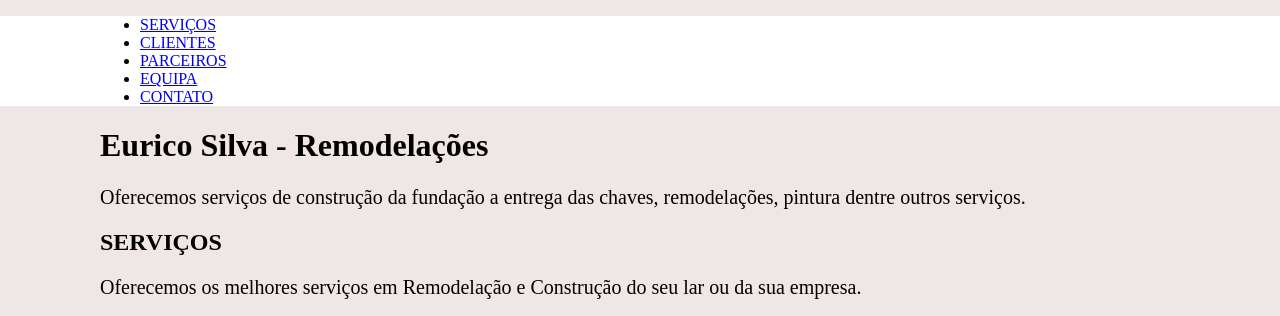
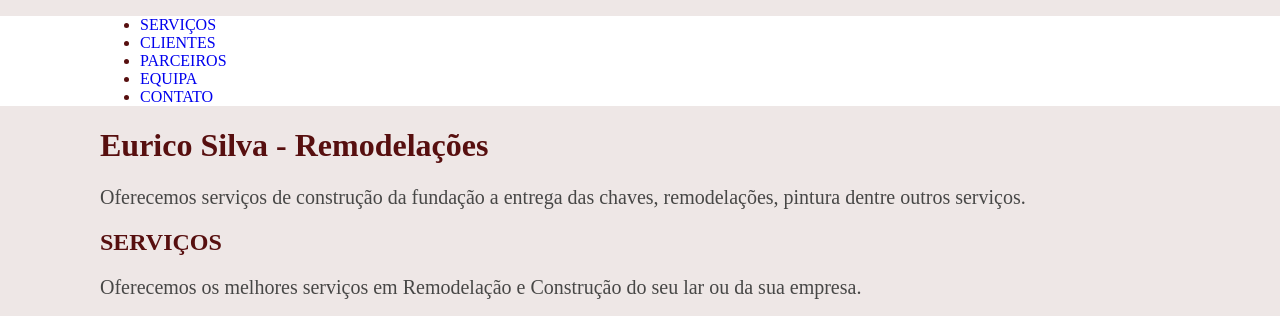
Before and after one commit to guiamorim/aula_html5_css3, a plain HTML site: page index.html in a window 1280 px wide. Shown: the top 316 px of the page. Drawn offline with Linux system fonts and the light colour scheme; grey boxes are pictures that could not be loaded.

Commit message:
Retirando o underline dos links do menu de navegação no style.css

```diff
--- a/css/style.css
+++ b/css/style.css
@@ -4,13 +4,20 @@ body{
     margin-right: 0px;
 }
 
-h1, h2, p {
+h1, h2 {
     font-family: CooperHewittBook;
+    color: rgb(87, 15, 15);
+}
+
+p {
+    font-family: CooperHewittBook;
+    color: rgb(71, 71, 70);
 }
 
 nav{
     margin: 0px 0px 0px 100px;
     font-family: CooperHewittBook;
+    color: rgb(87, 15, 15);
 }
 
 header{
@@ -25,7 +32,11 @@ img {
     margin-bottom: 20px;
 }
 
-#menu{
+a {
+    text-decoration: none;
+}
+
+#menu {
     background: white;
 }
 
```
